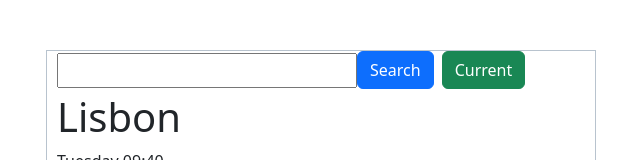
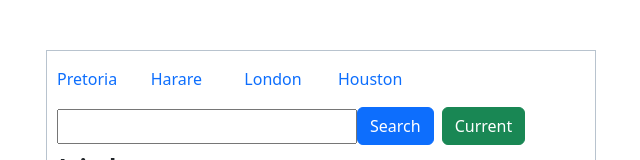
Before and after one commit to Sophie-Ndobe/my-react-weather-app, a React (Create React App) app: page / in a window 1280 px wide. Shown: the top 160 px of the page, without its empty margins (4-644 px from the left). Built offline with nearby package versions, Linux system fonts and the light colour scheme.

Commit message:
Created a Cities navigation panel

```diff
--- /dev/null
+++ b/src/Cities.css
@@ -0,0 +1,7 @@
+.Cities a {
+  text-decoration: none;
+}
+
+.Cities a:hover {
+  text-decoration: underline;
+}
--- /dev/null
+++ b/src/Cities.js
@@ -0,0 +1,23 @@
+import React from "react";
+import "./Cities.css";
+
+export default function Cities() {
+  return (
+    <div className="Cities">
+      <div className="row mt-3 mb-3">
+        <div className="col-2">
+          <a href="/">Pretoria</a>
+        </div>
+        <div className="col-2">
+          <a href="/">Harare</a>
+        </div>
+        <div className="col-2">
+          <a href="/">London</a>
+        </div>
+        <div className="col-1">
+          <a href="/">Houston</a>
+        </div>
+      </div>
+    </div>
+  );
+}
--- a/src/SearchEngine.js
+++ b/src/SearchEngine.js
@@ -2,6 +2,7 @@ import React, { useState } from "react";
 import axios from "axios";
 import "./SearchEngine.css";
 import WeatherCondition from "./WeatherCondition";
+import Cities from "./Cities";
 
 export default function SearchEngine() {
   const [city, setCity] = useState(" ");
@@ -31,6 +32,7 @@ export default function SearchEngine() {
   }
   return (
     <div className="SearchEngine">
+      <Cities />
       <form onSubmit={handleSubmit}>
         <input type="search" onChange={updateCity}></input>
         <button className="btn btn-primary mb-1">Search</button>
```
